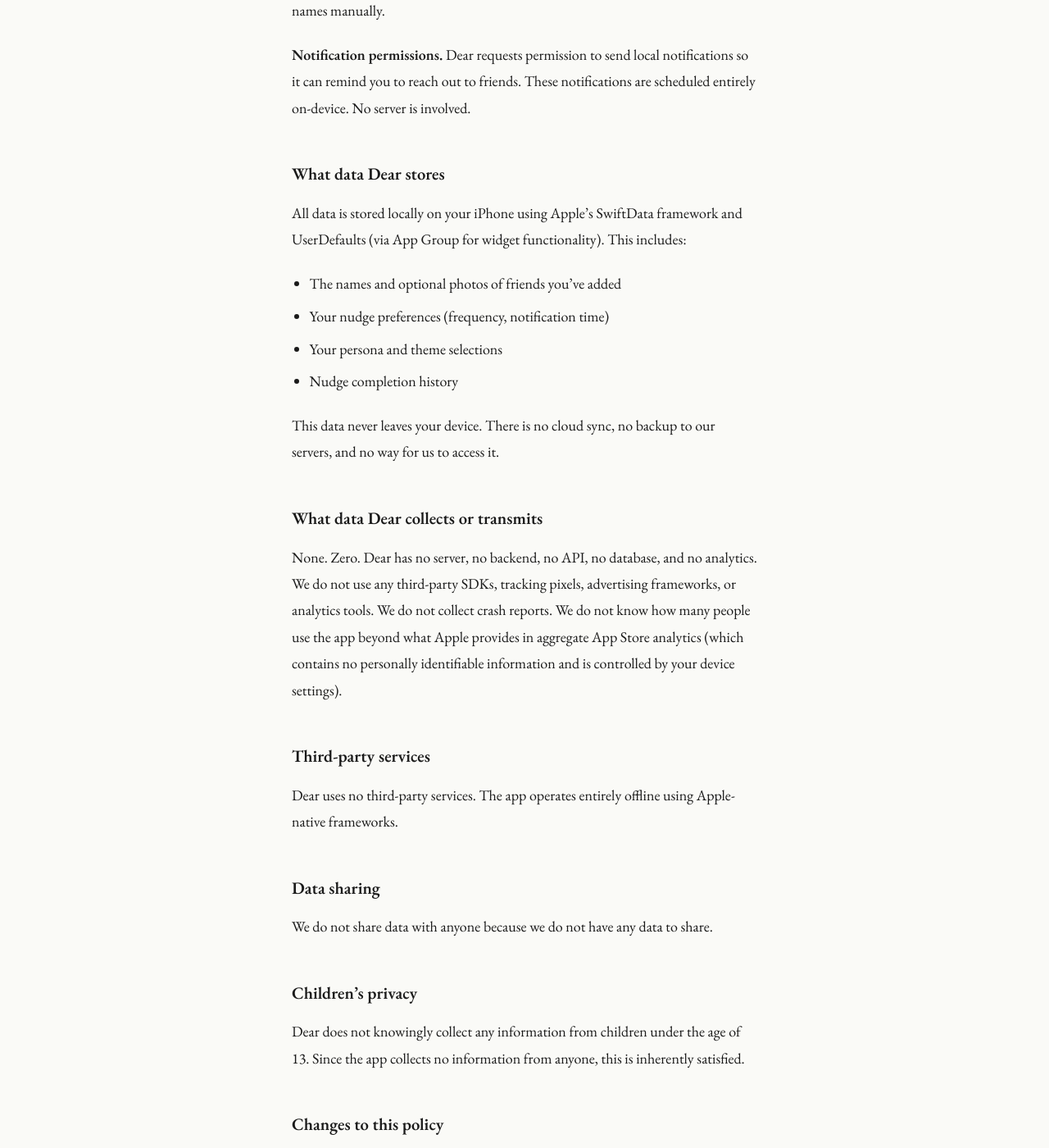
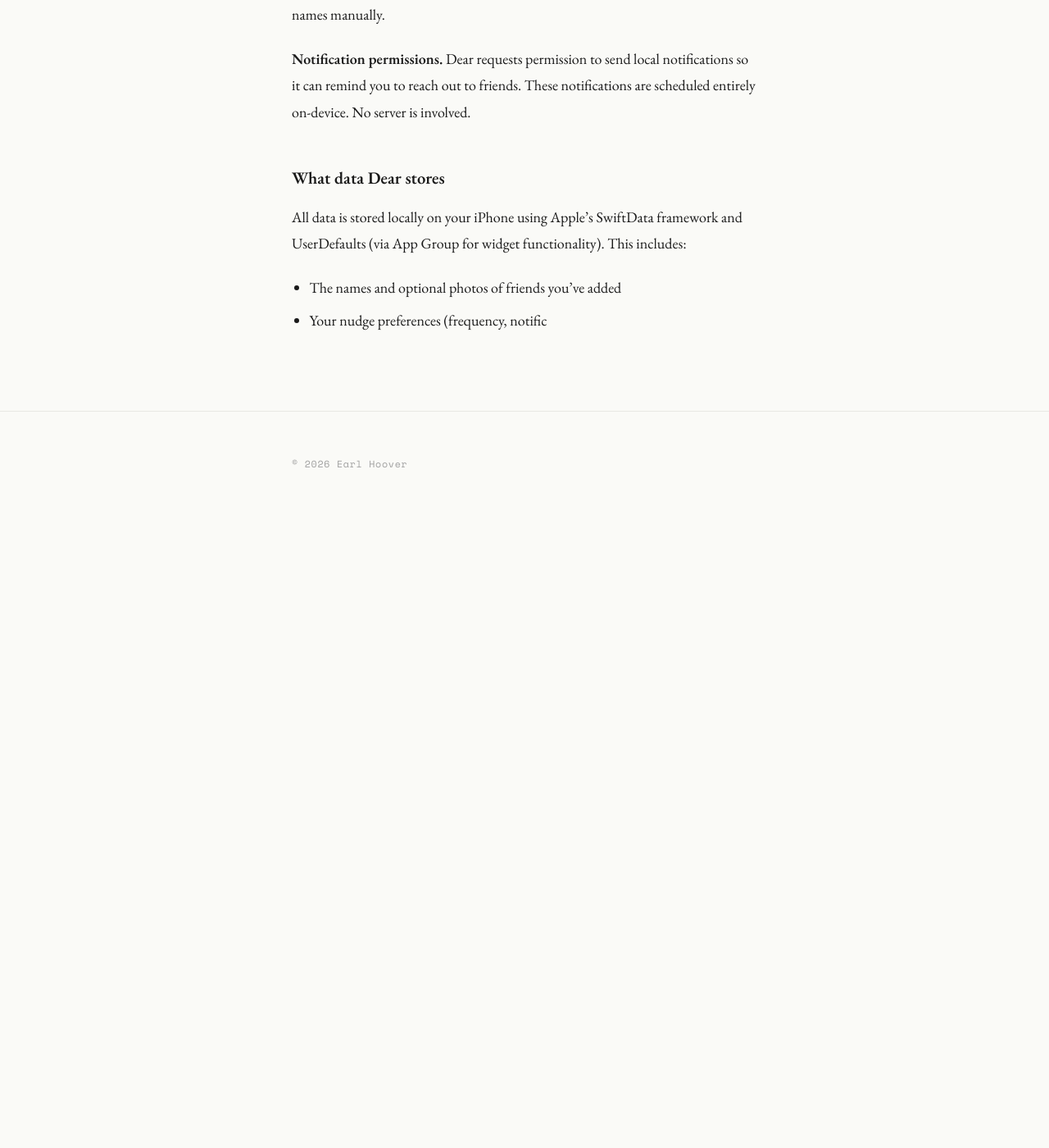
Before and after one commit to elsewhereindex/elsewhereindex.github.io, a Jekyll site: the page built from friendo/privacy.md, in a window 1280 px wide and 1400 px high, scrolled down 848 px. Shown: the whole window at 82% size. Built offline with Jekyll 4.4.1, drawn with Linux system fonts in a browser that asks for light colours; after the commit the page ends 1478 px from its top, so only the background shows below that; some of the changed text lies outside the part shown.

Commit message:
Update privacy.md

```diff
--- a/friendo/privacy.md
+++ b/friendo/privacy.md
@@ -1,63 +1,24 @@
 ---
 layout: page
-title: Dear — Privacy Policy
+title: Dear - Privacy Policy
 subtitle: Last updated February 2026
 nav:
   - title: Home
     url: /
 ---
-
 ## The short version
-
-Dear does not collect, store, or transmit any of your data. Everything stays on your device. We have no servers, no accounts, no analytics, no tracking. We don't know who you are, who your friends are, or how you use the app.
+Dear does not collect, store, or transmit any of your personal data. Everything stays on your device. We have no servers, no accounts, no analytics, no tracking. We don't know who you are, who your friends are, or how you use the app.
 
 That's it. That's the privacy policy.
 
 If you want the longer version for legal purposes, keep reading.
-
 ---
-
 ## What data Dear accesses
-
 **Contact names and photos.** During onboarding, Dear asks for permission to access your Contacts. This is used solely to let you select friends to add to your nudge list. Contact data is read once during selection and stored locally on your device using Apple's SwiftData framework. Dear never transmits contact data off your device, and you can use the app without granting Contacts access by typing names manually.
 
 **Notification permissions.** Dear requests permission to send local notifications so it can remind you to reach out to friends. These notifications are scheduled entirely on-device. No server is involved.
 
 ## What data Dear stores
-
 All data is stored locally on your iPhone using Apple's SwiftData framework and UserDefaults (via App Group for widget functionality). This includes:
-
 - The names and optional photos of friends you've added
-- Your nudge preferences (frequency, notification time)
-- Your persona and theme selections
-- Nudge completion history
-
-This data never leaves your device. There is no cloud sync, no backup to our servers, and no way for us to access it.
-
-## What data Dear collects or transmits
-
-None. Zero. Dear has no server, no backend, no API, no database, and no analytics. We do not use any third-party SDKs, tracking pixels, advertising frameworks, or analytics tools. We do not collect crash reports. We do not know how many people use the app beyond what Apple provides in aggregate App Store analytics (which contains no personally identifiable information and is controlled by your device settings).
-
-## Third-party services
-
-Dear uses no third-party services. The app operates entirely offline using Apple-native frameworks.
-
-## Data sharing
-
-We do not share data with anyone because we do not have any data to share.
-
-## Children's privacy
-
-Dear does not knowingly collect any information from children under the age of 13. Since the app collects no information from anyone, this is inherently satisfied.
-
-## Changes to this policy
-
-If we ever change how Dear handles data (for example, adding optional cloud sync in a future version), we will update this policy and note the changes here. Any future feature that involves data transmission will be opt-in and clearly disclosed.
-
-## Contact
-
-If you have questions about this privacy policy, you can reach us through the Dear listing on the App Store.
-
----
-
-*Dear is made by Elsewhere Index. It is distributed on the Apple App Store as a paid app with no in-app purchases, no ads, and no data collection.*
+- Your nudge preferences (frequency, notific
```
